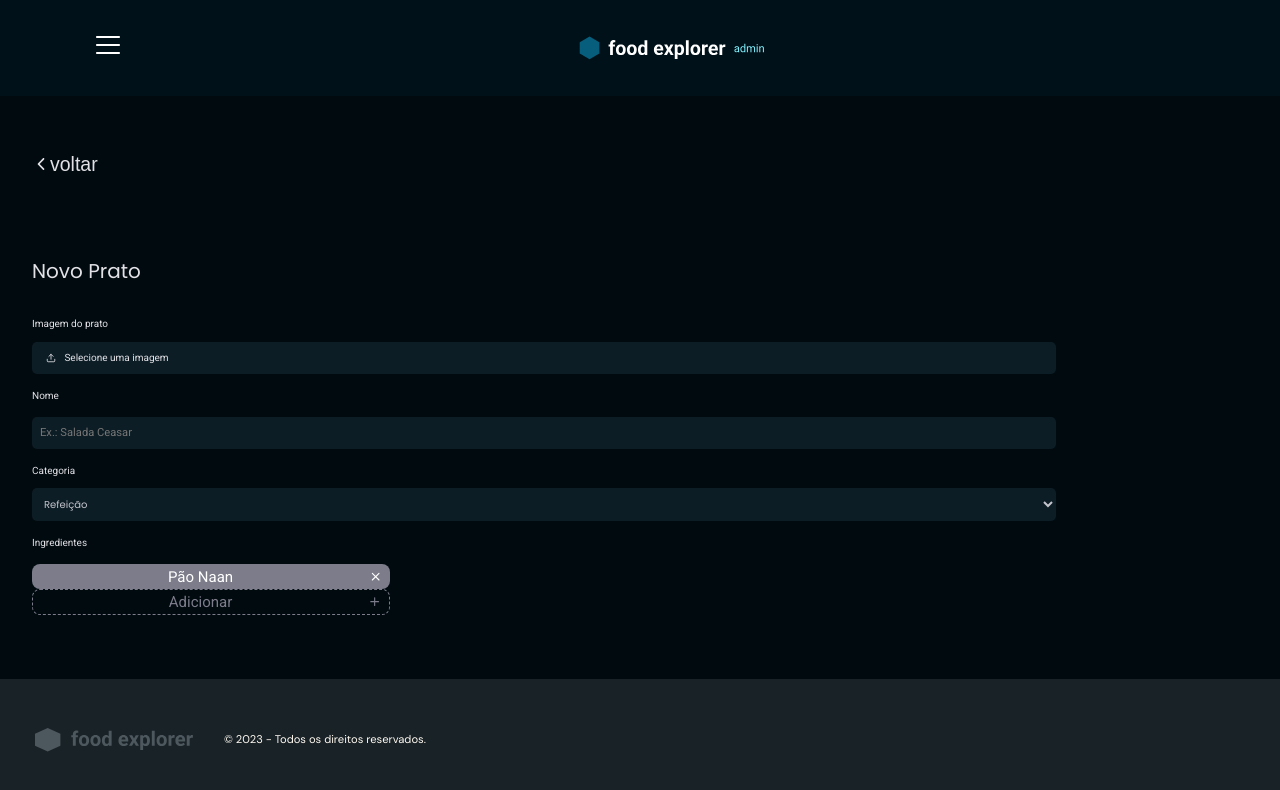
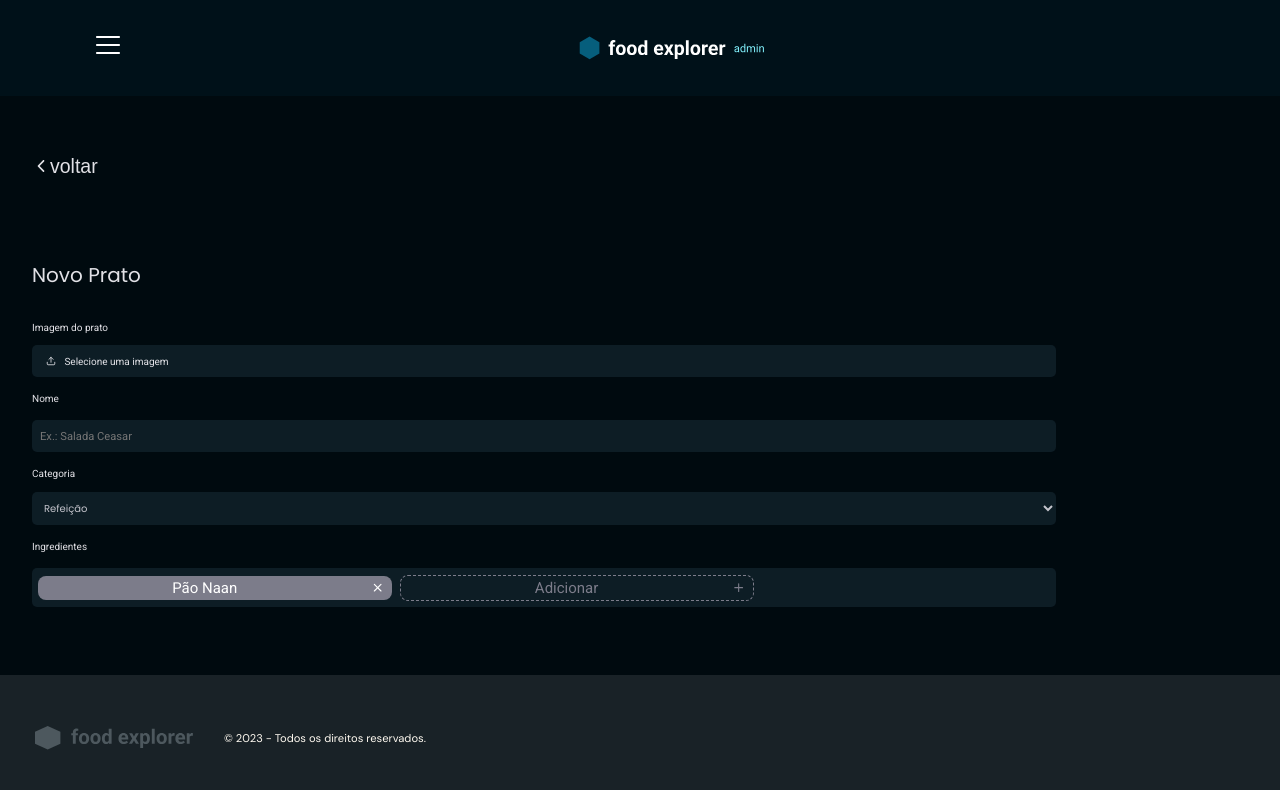
Before and after one commit to daiaanebarbosaf/foodexplorer, a React (Vite) app: page / in a window 1280 px wide. Shown: the top 790 px of the page. Built offline with nearby package versions, Linux system fonts and the light colour scheme.

Commit message:
Update styles.js

```diff
--- a/src/pages/New/styles.js
+++ b/src/pages/New/styles.js
@@ -57,6 +57,21 @@ export const Form = styled.form`
         font-weight: 400;
         font-size: clamp(0.5vw, 1em, 30vw);
     }
+
+    .tags {
+        display: flex;
+        align-items: center;
+        justify-content: flex-start;
+        align-items: left;
+
+        padding: 0.4rem;
+        gap: 0.5rem;
+
+        width: 100%;
+        border-radius: 5px;
+
+        background-color: ${({ theme }) => theme.COLORS.DARK_900};
+    }
 `;
 
 export const ImgDishes = styled.div`
@@ -100,8 +115,6 @@ export const SelectCategory = styled.div`
 
     > select {
         width: 100%;
-
-        background: transparent;
         border: none;
 
         color: ${({ theme }) => theme.COLORS.LIGHT_400};
@@ -122,3 +135,7 @@ export const SelectCategory = styled.div`
     }
 
 `;
+
+export const Ingredients = styled.div`
+
+`;
```
